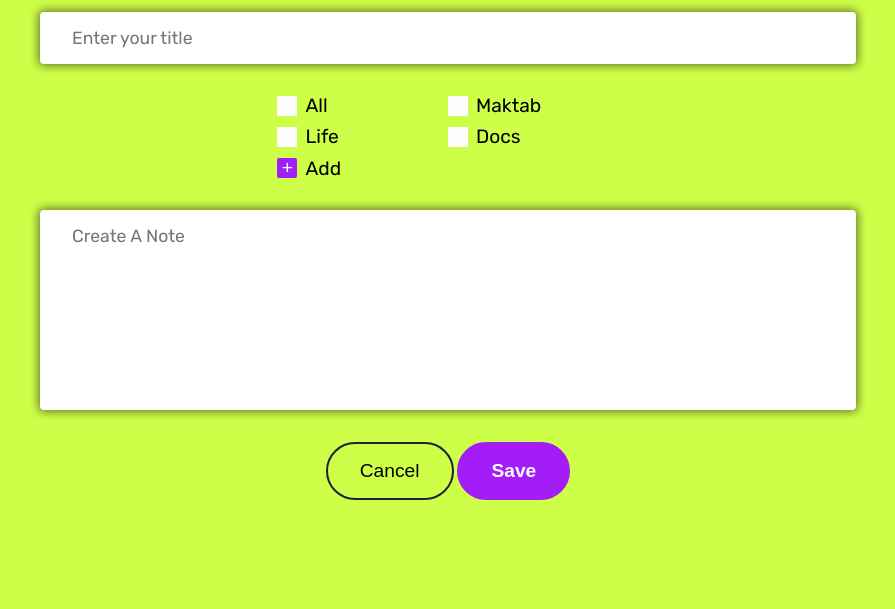
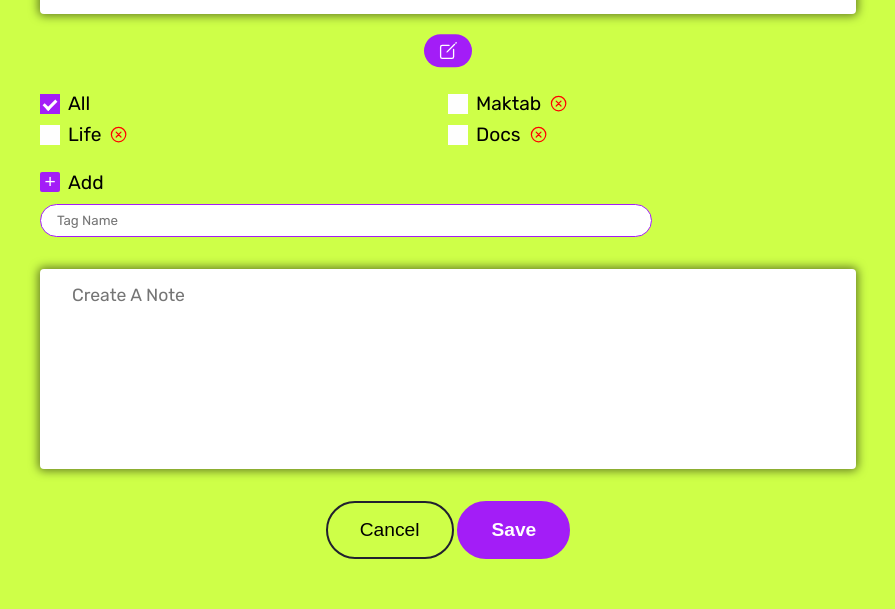
Before and after one commit to hadiroudbari/NotePad, a plain HTML site: page add.html in a window 1280 px wide. Shown: the part 216-825 px from the top of the page, without its empty margins (192-1087 px from the left). Drawn offline with nearby package versions, Linux system fonts and the light colour scheme.

Commit message:
Modify add.html

```diff
--- a/add.html
+++ b/add.html
@@ -4,6 +4,14 @@
     <meta charset="UTF-8" />
     <meta name="viewport" content="width=device-width, initial-scale=1.0" />
     <link rel="stylesheet" href="./assets/css/add.css" />
+    <script
+      type="module"
+      src="https://unpkg.com/ionicons@7.1.0/dist/ionicons/ionicons.esm.js"
+    ></script>
+    <script
+      nomodule
+      src="https://unpkg.com/ionicons@7.1.0/dist/ionicons/ionicons.js"
+    ></script>
     <title>Add NOte</title>
   </head>
   <body>
@@ -16,13 +24,36 @@
           id="title"
           name="title"
           placeholder="Enter your title"
+          minlength="4"
+          maxlength="30"
+          required
         />
 
         <div class="checkbox">
+          <div class="checkbox__icons">
+            <ion-icon
+              class="checkbox__icon checkbox__icon--edit"
+              name="create-outline"
+            ></ion-icon>
+            <!-- <ion-icon name="pencil-outline"></ion-icon> -->
+
+            <ion-icon
+              class="checkbox__icon checkbox__icon--checkmark"
+              name="checkmark-outline"
+            ></ion-icon>
+
+            <ion-icon
+              class="checkbox__icon checkbox__icon--cancel"
+              name="close-outline"
+            ></ion-icon>
+          </div>
+
+          <div class="checkbox__items">
             <div class="checkbox__item">
-            <label for="tag__all" class="tag__label"
-              >all
+              <label for="tag__all" class="tag__label">
+                all
                 <input
+                  checked="checked"
                   value="all"
                   type="checkbox"
                   name="tag"
@@ -35,7 +66,11 @@
 
             <div class="checkbox__item">
               <label for="tag__maktab" class="tag__label"
-              >maktab
+                ><ion-icon
+                  class="icon__delete"
+                  name="close-circle-outline"
+                ></ion-icon>
+                maktab
                 <input
                   value="maktab"
                   type="checkbox"
@@ -49,7 +84,11 @@
 
             <div class="checkbox__item">
               <label for="tag__life" class="tag__label"
-              >life
+                ><ion-icon
+                  class="icon__delete"
+                  name="close-circle-outline"
+                ></ion-icon>
+                life
                 <input
                   value="life"
                   type="checkbox"
@@ -63,7 +102,11 @@
 
             <div class="checkbox__item">
               <label for="tag__docs" class="tag__label"
-              >docs
+                ><ion-icon
+                  class="icon__delete"
+                  name="close-circle-outline"
+                ></ion-icon>
+                docs
                 <input
                   value="docs"
                   type="checkbox"
@@ -74,16 +117,33 @@
                 <span class="checkmark"></span>
               </label>
             </div>
+          </div>
 
-          <div class="checkbox__item">
-            <a href="#" class="add__tag">
+          <div class="checkbox__tags--add">
+            <a href="#" class="add__link">
               Add
               <button>+</button>
             </a>
+            <div class="add__tags--box">
+              <input
+                type="text"
+                name="add__tag"
+                class="add__tag"
+                placeholder="Tag Name"
+                minlength="2"
+                maxlength="15"
+              />
+            </div>
           </div>
         </div>
 
-        <textarea name="text" id="text" placeholder="Create A Note"></textarea>
+        <textarea
+          name="text"
+          id="text"
+          placeholder="Create A Note"
+          minlength="20"
+          required
+        ></textarea>
 
         <div class="buttons">
           <button class="btn__cancel"><a href="./notes.html">Cancel</a></button>
--- a/assets/css/add.css
+++ b/assets/css/add.css
@@ -5,7 +5,7 @@
   flex-direction: column;
   margin: 0 auto;
   width: 75%;
-  padding: 100px 0;
+  padding: 50px 0;
   text-align: center;
   gap: 2rem;
 }
@@ -31,8 +31,58 @@
 }
 
 .container #form .checkbox {
+  width: 100%;
+  position: relative;
+  display: flex;
+  flex-direction: column;
+  padding-top: 2rem;
+}
+
+.container #form .checkbox .checkbox__icons {
+  width: 3rem;
+  position: absolute;
+  display: flex;
+  align-items: center;
+  justify-content: center;
+  gap: 0.7rem;
+  top: 2.5%;
+  left: 50%;
+  transform: translate(-50%, -50%);
+  background-color: var(--tertiary);
+  color: var(--light);
+  border-radius: 4rem;
+  padding: 0.4rem 0.8rem;
+  transition: all 0.4s ease-in-out;
+}
+
+.container #form .checkbox .checkbox__icons .checkbox__icon {
+  cursor: pointer;
+  font-size: 1.3rem;
+}
+
+.container #form .checkbox .checkbox__icons:hover {
+  width: 5rem;
+}
+
+.container #form .checkbox .checkbox__icons:hover .checkbox__icon--edit {
+  display: none;
+}
+
+.container #form .checkbox .checkbox__icons:hover .checkbox__icon--checkmark,
+.container #form .checkbox .checkbox__icons:hover .checkbox__icon--cancel {
+  display: block;
+}
+
+.container #form .checkbox .checkbox__icons .checkbox__icon--checkmark,
+.container #form .checkbox .checkbox__icons .checkbox__icon--cancel {
+  display: none;
+}
+
+.container #form .checkbox .checkbox__items {
+  width: 100%;
   display: flex;
   flex-wrap: wrap;
+  padding: 1rem 0;
 }
 
 .container #form .checkbox .checkbox__item {
@@ -52,6 +102,12 @@
   text-transform: capitalize;
   cursor: pointer;
   user-select: none;
+  /* animation: shake 0.75s infinite; */
+}
+
+.container #form .checkbox .checkbox__item label .icon__delete {
+  color: red;
+  /* display: none; */
 }
 
 .container #form .checkbox .checkbox__item label input {
@@ -103,7 +159,29 @@
   transform: rotate(45deg);
 }
 
-.container #form .checkbox .checkbox__item .add__tag {
+.container
+  #form
+  .checkbox
+  .checkbox__item
+  label
+  input#tag__all
+  ~ .checkmark:after {
+  display: block;
+}
+
+.container #form .checkbox .checkbox__item label input#tag__all ~ .checkmark {
+  background-color: var(--tertiary);
+}
+
+.container #form .checkbox .checkbox__tags--add {
+  flex-basis: 50%;
+  text-align: left;
+  direction: rtl;
+  display: flex;
+  flex-direction: column;
+}
+
+.container #form .checkbox .checkbox__tags--add .add__link {
   font-size: 1.2rem;
   display: flex;
   justify-content: flex-end;
@@ -111,7 +189,7 @@
   gap: 0.5rem;
 }
 
-.container #form .checkbox .checkbox__item .add__tag button {
+.container #form .checkbox .checkbox__tags--add .add__link button {
   width: 1.25rem;
   height: 1.25rem;
   background-color: var(--tertiary);
@@ -122,6 +200,16 @@
   justify-content: center;
   align-items: center;
   border-radius: 2px;
+}
+
+.container #form .checkbox .checkbox__tags--add .add__tag {
+  text-align: left;
+  width: 75%;
+  padding: 0.5rem 1rem;
+  border-radius: 4rem;
+  font-family: inherit;
+  margin-top: 0.75rem;
+  border: 1px solid var(--tertiary);
 }
 
 .container #form input#title,
@@ -159,3 +247,21 @@
   background-color: var(--light);
   color: var(--tertiary);
 }
+
+@keyframes shake {
+  0% {
+    transform: translateY(-2px) rotate(1deg);
+  }
+  25% {
+    transform: translateY(-2px) rotate(-1deg);
+  }
+  50% {
+    transform: translateY(-2px) rotate(1deg);
+  }
+  75% {
+    transform: translateY(-2px) rotate(-1deg);
+  }
+  100% {
+    transform: translateY(-2px) rotate(0);
+  }
+}
--- a/assets/css/index.css
+++ b/assets/css/index.css
@@ -7,7 +7,7 @@
   justify-content: center;
   align-items: center;
   height: 100vh;
-  padding: 0 50px;
+  padding: 50px;
 }
 
 .container .body__bg {
@@ -25,12 +25,12 @@
 }
 
 .container button {
-  font-size: 1.3rem;
+  font-size: 1.2rem;
   width: 100%;
   margin-bottom: 20px;
   background-color: var(--tertiary);
   color: var(--light);
-  border: 4px solid var(--tertiary);
+  border: 3px solid var(--tertiary);
   border-radius: 4rem;
   font-weight: 700;
   transition: all 0.4s ease-in-out;
@@ -39,7 +39,7 @@
 .container button a {
   display: inline-block;
   width: 100%;
-  padding: 1.2rem 0;
+  padding: 0.8rem 0;
 }
 
 .container button:hover {
--- a/assets/css/login.css
+++ b/assets/css/login.css
@@ -5,7 +5,8 @@
   flex-direction: column;
   align-items: center;
   width: 60%;
-  margin: 100px auto 0;
+  margin: 0 auto;
+  padding: 100px 0;
   text-align: center;
   gap: 40px;
 }
```
Lines whose indentation alone changed are shown as unchanged.
